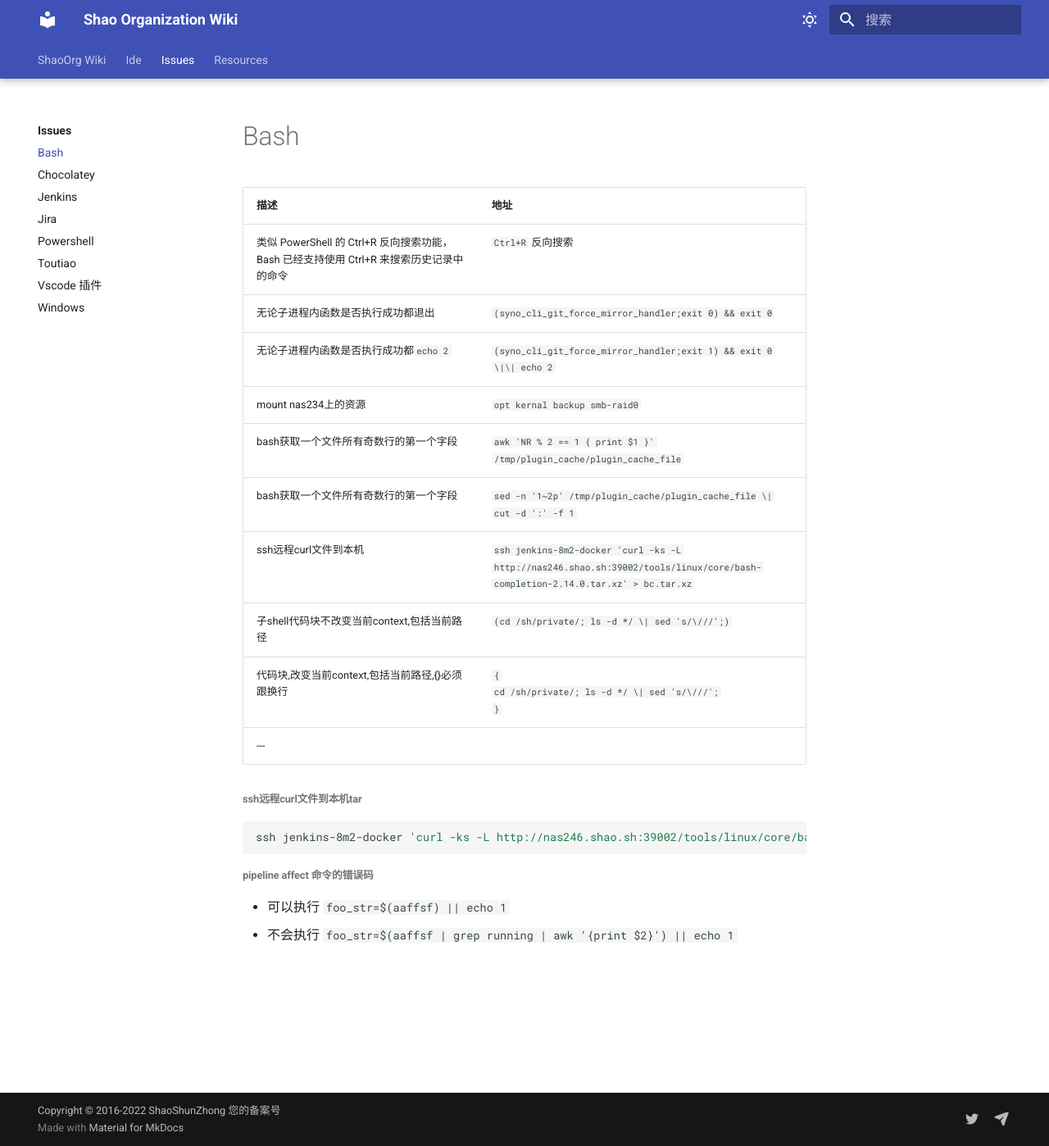
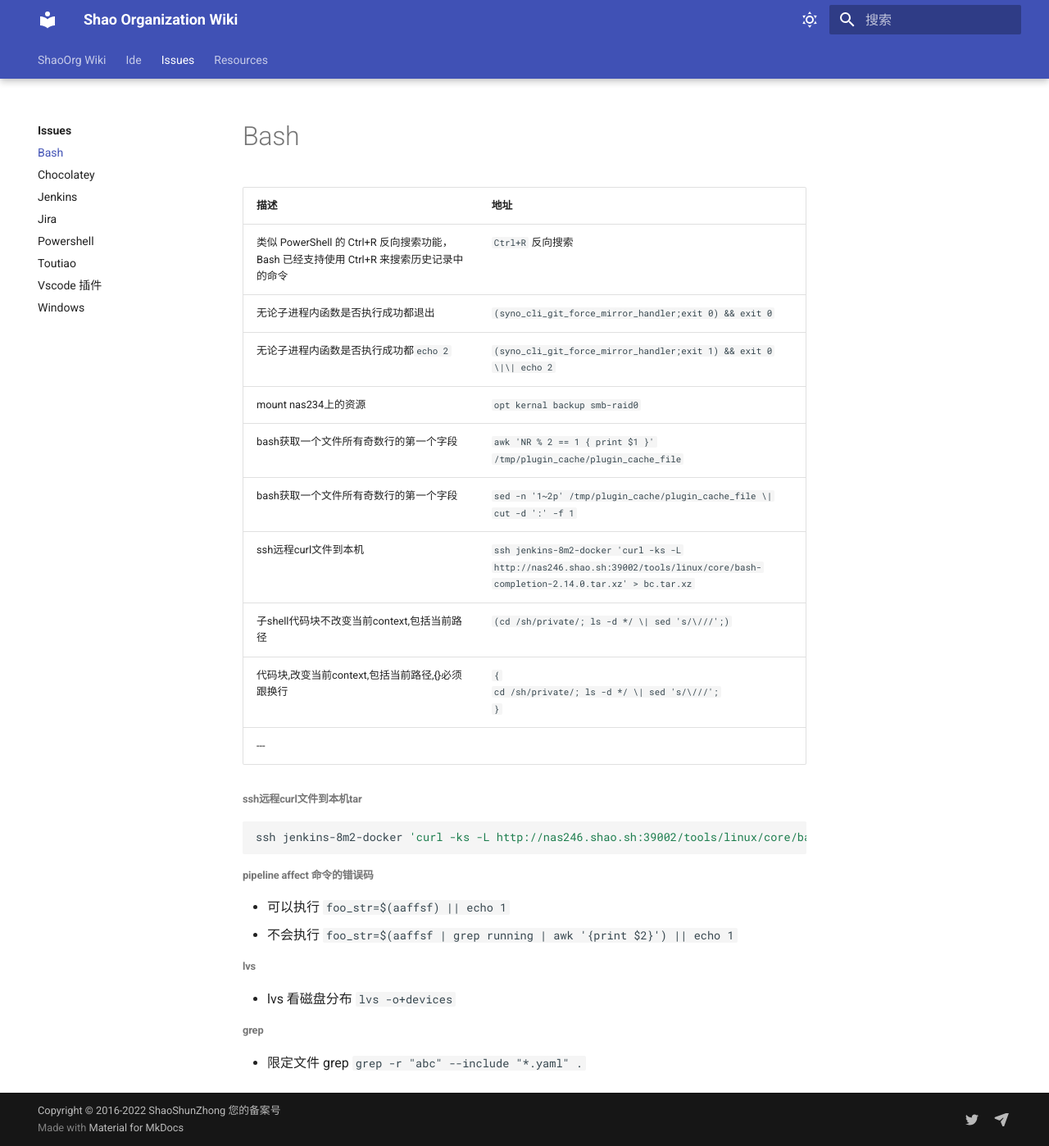
Before and after one commit to ShaoOrg/bulletin, an MkDocs documentation site: the page built from docs/issues/bash.md, in a window 1280 px wide and 1398 px high. Shown: the whole window at 82% size. Built offline with MkDocs 1.6.1 and Material for MkDocs 9.7.7, drawn with Linux system fonts in a browser that asks for light colours.

Commit message:
NOCR: committed by shell from SSZ-HTPC

```diff
--- a/docs/issues/bash.md
+++ b/docs/issues/bash.md
@@ -22,3 +22,10 @@ ssh jenkins-8m2-docker 'curl -ks -L http://nas246.shao.sh:39002/tools/linux/core
 `foo_str=$(aaffsf) || echo 1`
 - 不会执行
 `foo_str=$(aaffsf | grep running | awk '{print $2}') || echo 1`
+
+###### lvs
+- lvs 看磁盘分布
+`lvs -o+devices`
+###### grep
+- 限定文件 grep
+`grep -r "abc" --include "*.yaml" .`
```
